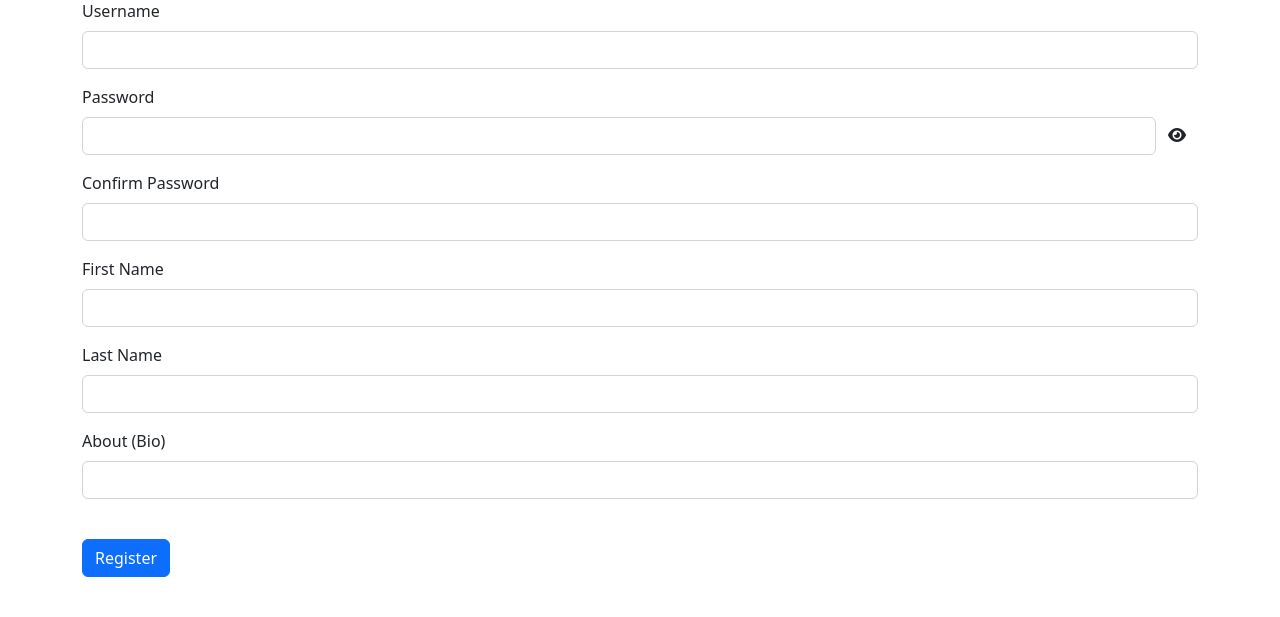
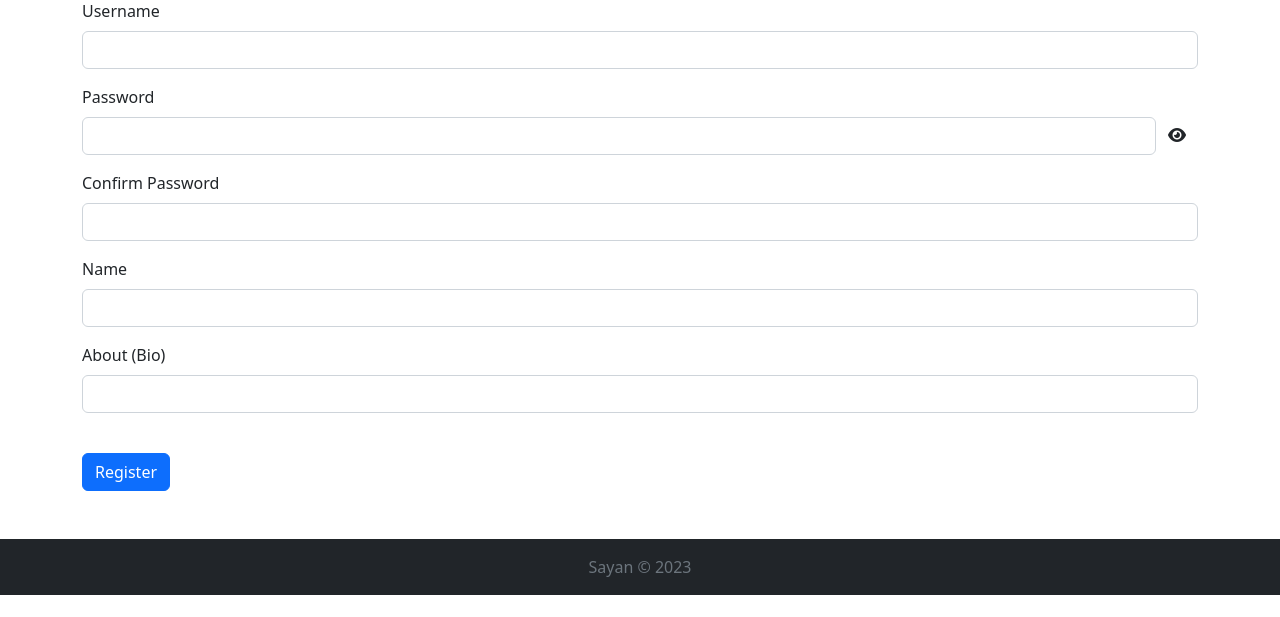
Before and after one commit to sayan01/bloglite, a Flask app: page /user/register in a window 1280 px wide. Shown: the part 290-907 px from the top of the page. After the commit the page ends 885 px from the top, so only its background shows below. Run offline with Flask 2, Linux system fonts and the light colour scheme.

Commit message:
migrate to merge fname and lname into one

```diff
--- a/forms.py
+++ b/forms.py
@@ -24,15 +24,10 @@ class UserForm(FlaskForm):
             EqualTo('password', message="Passwords must match")
         ]
     )
-    fname = StringField("First Name",
+    name = StringField("Name",
         validators=[
-            DataRequired(message="First Name cannot be empty"),
+            DataRequired(message="Name cannot be empty"),
             Length(max=50, message="First Name cannot be longer than 50 characters")
-        ]
-    )
-    lname = StringField("Last Name",
-        validators=[
-            Length(max=50, message="Last Name cannot be longer than 50 characters")
         ]
     )
     about = StringField("About (Bio)",
--- a/models.py
+++ b/models.py
@@ -17,8 +17,7 @@ class User(db.Model, UserMixin):
     username = db.Column(db.String(32), unique=True, nullable=False)
     passhash = db.Column(db.String(128), nullable=False)
     photo = db.Column(db.String(512), nullable=True)
-    fname = db.Column(db.String(50), nullable=False)
-    lname = db.Column(db.String(50), nullable=True)
+    name = db.Column(db.String(50), nullable=False)
     about = db.Column(db.String(256), nullable=False)
     joined = db.Column(db.DateTime(), nullable=False, default=datetime.utcnow)
 
--- a/routes.py
+++ b/routes.py
@@ -9,7 +9,7 @@ from app import app
 @app.route('/')
 @login_required
 def home():
-    posts = Post.query.order_by(Post.time)
+    posts = Post.query.order_by(Post.time).all()
     return render_template("index.html", posts=posts, homeactive="active")
 
 # Users -------------------------------------------------------------------------------
@@ -20,7 +20,7 @@ def search():
     users = User.query.all()
     search = request.args.get('search','')
     if search:
-        users = [ user for user in users if search in user.username+user.fname+user.lname ]
+        users = [ user for user in users if search in user.username+user.name ]
     return render_template("user/search.html", users=users, searchactive="active", search=search)
 
 @app.route('/user/', methods=['GET'])
@@ -49,7 +49,7 @@ def edit_user(id):
         flash("You cannot edit other users")
         return redirect(location=url_for('profile'))
     if request.method == 'POST':
-        user.fname, user.lname, user.about = form.fname.data, form.lname.data, form.about.data
+        user.name, user.about = form.name.data, form.about.data
         try:
             db.session.commit()
             flash('User Details Edit Successful')
@@ -59,7 +59,7 @@ def edit_user(id):
             abort(500, description=e)
     else:
         print("not validated")
-        form.username.data, form.fname.data, form.lname.data, form.about.data = user.username, user.fname, user.lname, user.about
+        form.username.data, form.name.data, form.about.data = user.username, user.name, user.about
         return render_template("user/edit.html", profileactive="active", user = user, form = form)
 
 
@@ -123,8 +123,7 @@ def register():
             else:
                 user = User(username=form.username.data,
                     password=form.password.data,
-                    fname=form.fname.data,
-                    lname=form.lname.data,
+                    name=form.name.data,
                     about=form.about.data
                 )
                 db.session.add(user)
--- a/templates/user/card.html
+++ b/templates/user/card.html
@@ -6,7 +6,7 @@
         </div>
         <div class="col-lg-9">
             <div class="card-body">
-                <h2 class="card-title">{{user.fname}} {{user.lname}}</h2>
+                <h2 class="card-title">{{user.name}}</h2>
                 <p class="card-text"><small class="text-muted">@{{user.username}}</small></p>
                 <h3>About:</h3>
                 <p class="card-text">{{user.about}}</p>
--- a/templates/user/delete.html
+++ b/templates/user/delete.html
@@ -20,7 +20,7 @@
             <tr>
                 <td>{{user.id}}</td>
                 <td>{{user.username}}</td>
-                <td>{{user.fname}} {{user.lname}}</td>
+                <td>{{user.name}}</td>
                 <td>{{user.about}}</td>
             </tr>
         </tbody>
--- a/templates/user/index.html
+++ b/templates/user/index.html
@@ -21,7 +21,7 @@
             <tr>
                 <td>{{user.id}}</td>
                 <td>{{user.username}}</td>
-                <td>{{user.fname}} {{user.lname}}</td>
+                <td>{{user.name}}</td>
                 <td>{{user.about}}</td>
                 <td>
                     <a href="{{url_for('edit_user', id=user.id)}}" class="btn btn-primary">Edit</a>
--- a/templates/user/register.html
+++ b/templates/user/register.html
@@ -26,11 +26,8 @@
         {{ form.password_confirm.label(class="form-label") }}
         {{ form.password_confirm(class="form-control") }}
 
-        {{ form.fname.label(class="form-label") }}
-        {{ form.fname(class="form-control") }}
-
-        {{ form.lname.label(class="form-label") }}
-        {{ form.lname(class="form-control") }}
+        {{ form.name.label(class="form-label") }}
+        {{ form.name(class="form-control") }}
 
         {{ form.about.label(class="form-label") }}
         {{ form.about(class="form-control") }}
```
Also changed, not shown: templates/index.html (+6 -6 lines), templates/user/edit.html (+2 -5 lines), instance/db.sqlite3.
